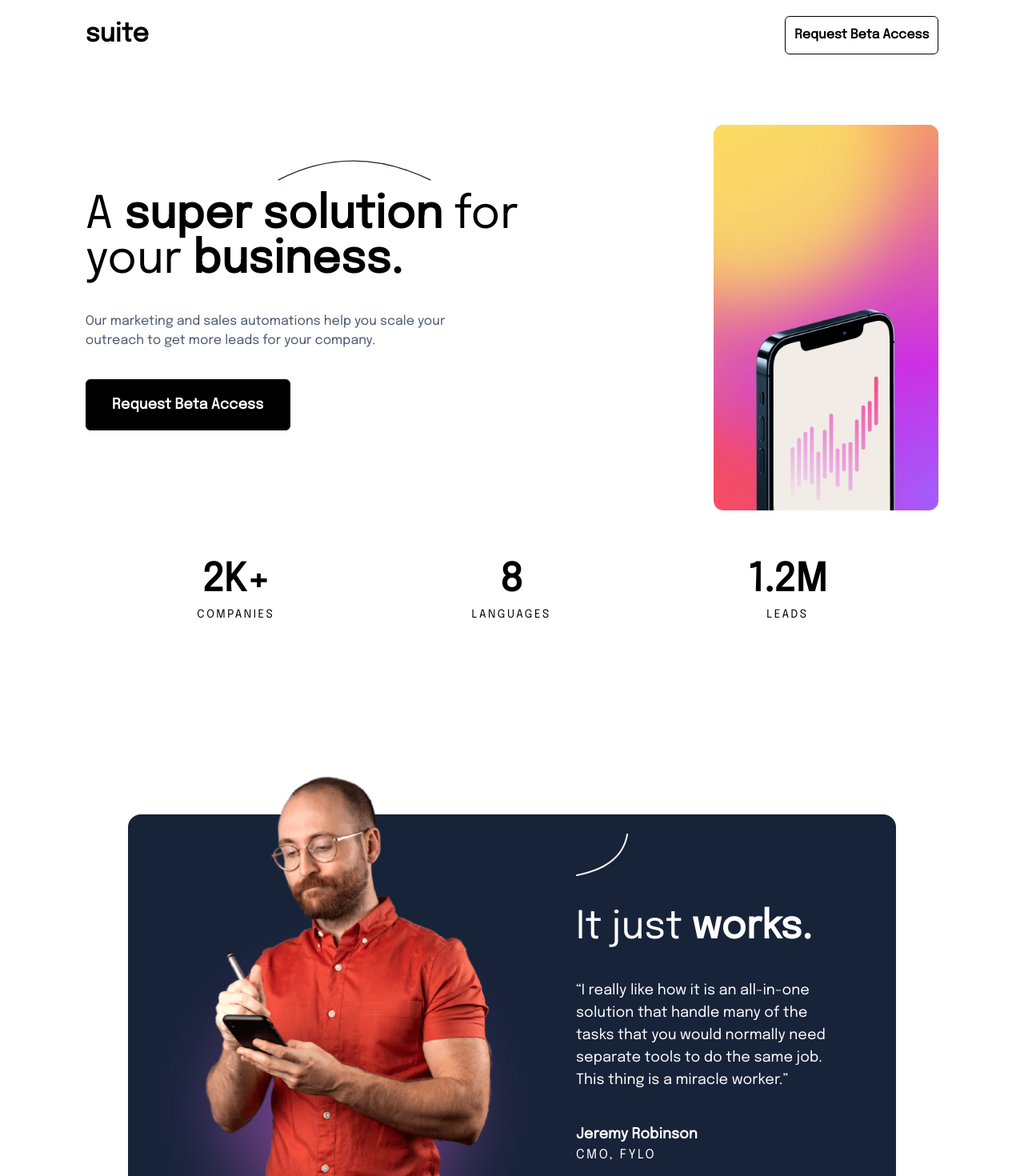
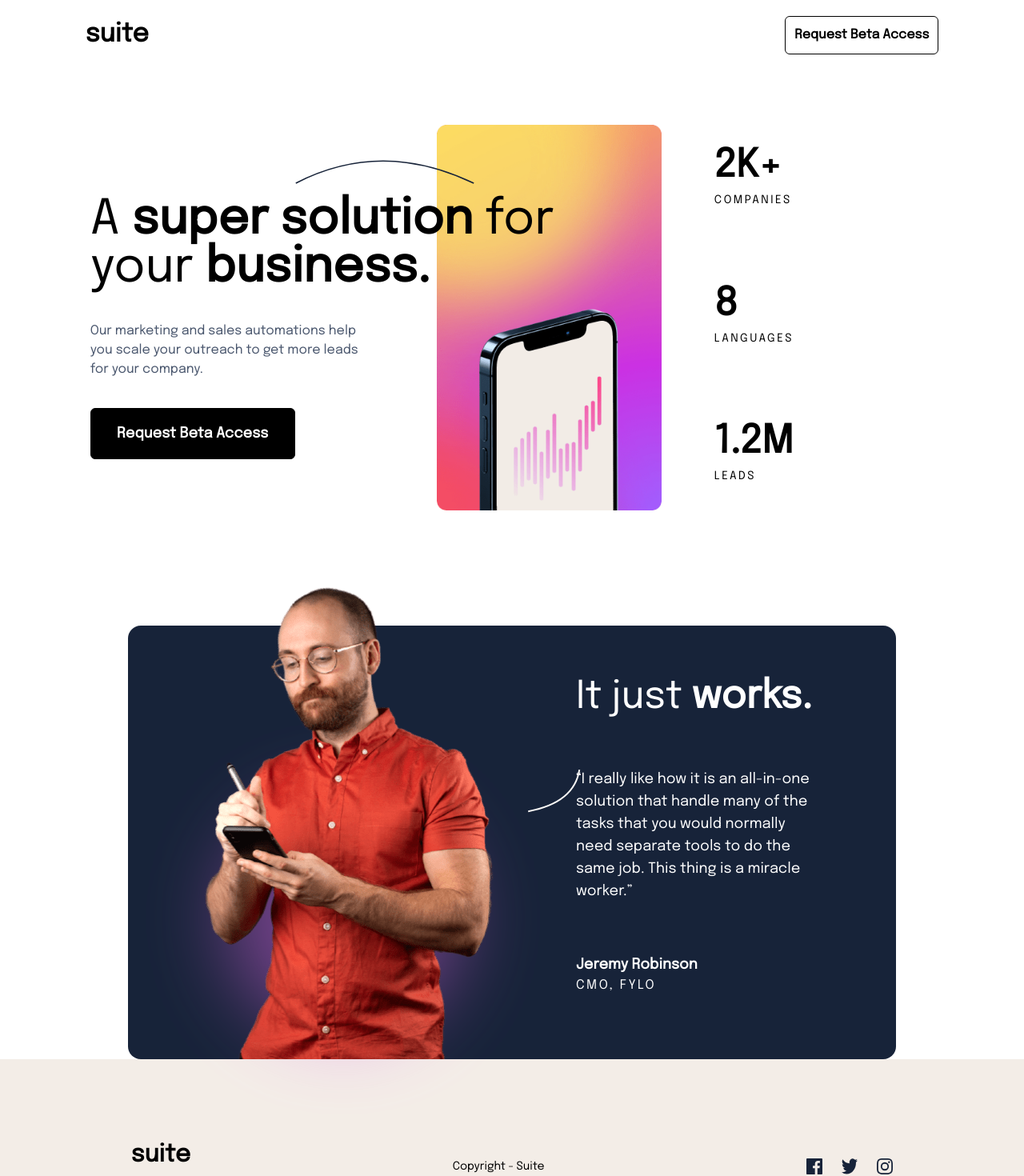
Before and after one commit to niclast7611/suite-landing-page, a React (Create React App) app: page / in a window 1280 px wide. Shown: the top 1470 px of the page at 80% size. Built offline with nearby package versions, Linux system fonts and the light colour scheme.

Commit message:
still need to figure out footer background

```diff
--- a/src/components/Card.js
+++ b/src/components/Card.js
@@ -20,8 +20,14 @@ export default function Card() {
         <img src={`${assetsPath}pattern-blur.svg`} alt="Purple Blur" />
       </div>
       <div className="flex flex-col text-center bg-[#172339] text-white justify-end h-[748px] md:h-[684px] space-y-10 pb-20 rounded-2xl lg:h-[542px]">
-        <div className="space-y-10 lg:w-4/12 lg:ml-auto lg:my-auto lg:text-left lg:mr-20">
-          <div className="">
+        <div className="absolute hidden lg:block top-1/3 left-[500px]">
+          <img
+            src={`${assetsPath}pattern-curved-line-2.svg`}
+            alt="Curved Line"
+          />
+        </div>
+        <div className="space-y-10 lg:w-4/12 lg:ml-auto lg:my-auto lg:text-left lg:mr-20 lg:space-y-16">
+          <div className="block lg:hidden">
             <img
               src={`${assetsPath}pattern-curved-line-2.svg`}
               alt="Curved Line"
@@ -30,7 +36,7 @@ export default function Card() {
           <div className="text-4xl lg:text-5xl">
             It just <span className="font-bold">works.</span>
           </div>
-          <div className="px-8 text-lg lg:px-0">
+          <div className="px-8 text-lg lg:px-0 lg:w-11/12">
             “I really like how it is an all-in-one solution that handle many of
             the tasks that you would normally need separate tools to do the same
             job. This thing is a miracle worker.”
--- a/src/components/HeroImageAndIntro.js
+++ b/src/components/HeroImageAndIntro.js
@@ -5,29 +5,30 @@ const assetsPath = process.env.PUBLIC_URL + "/assets/";
 export default function HeroImageAndIntro() {
   return (
     <>
-      <div className="flex flex-col w-11/12 mx-auto mt-8 mb-12 md:w-10/12 md:mb-16 space-y-9 md:flex-row">
-        <div className="space-y-9 md:absolute md:z-50 md:mt-20">
-          <div className="text-4xl md:text-[56px] md:leading-none md:w-4/6">
+      <div className="lg:mr-72 lg:ml-72 lg:flex lg:flex-row lg:mb-20">
+        <div className="flex flex-col w-11/12 mx-auto mt-8 mb-12 md:w-11/12 md:mb-16 space-y-9 md:flex-row lg:justify-around">
+          <div className="space-y-9 md:absolute md:z-50 md:mt-20 lg:ml-16">
+            <div className="text-4xl md:text-[56px] md:leading-none md:w-4/6 lg:w-7/12 lg:text-6xl">
               <img
-              className="pb-2 ml-36 w-36 md:w-48 md:ml-60 md:pb-4"
+                className="pb-2 ml-36 w-36 md:w-48 md:ml-60 md:pb-4 lg:w-56 lg:ml-64 "
                 src={`${assetsPath}pattern-curved-line-1.svg`}
                 alt="Black Curved Line"
               />
               A <span className="font-bold">super solution</span> for your
               <span className="font-bold"> business.</span>
             </div>
-          <div className="text-base text-[#49566D] md:w-1/2">
-            Our marketing and sales automations help you scale your outreach to
-            get more leads for your company.
+            <div className="text-base text-[#49566D] md:w-1/2 lg:w-1/3">
+              Our marketing and sales automations help you scale your outreach
+              to get more leads for your company.
             </div>
             <button
-            className="w-64 h-16 text-lg font-bold text-white bg-black border border-black rounded-md hover:bg-gradient-to-br from-[#A060FF] via-[#CB30E3] to-[#FFA84E]"
+              className="w-64 h-16 text-lg font-bold text-white bg-black border border-black rounded-md hover:bg-gradient-to-br from-[#A060FF] via-[#CB30E3] to-[#FFA84E] hover:border-transparent"
               type="button"
             >
               Request Beta Access
             </button>
           </div>
-        <div className="md:flex md:ml-auto">
+          <div className="md:flex md:ml-auto lg:ml-48">
             <img
               className="md:hidden"
               src={`${assetsPath}image-hero-landscape.png`}
@@ -40,7 +41,9 @@ export default function HeroImageAndIntro() {
             />
           </div>
         </div>
+
         <Stats />
+      </div>
     </>
   );
 }
--- a/src/components/NavBar.js
+++ b/src/components/NavBar.js
@@ -2,7 +2,7 @@ import React from "react";
 
 export default function NavBar() {
   return (
-    <div className="flex flex-row justify-between px-3 py-5 md:w-10/12 md:px-0 md:mx-auto ">
+    <div className="flex flex-row justify-between px-3 py-5 md:w-10/12 md:px-0 md:mx-auto lg:flex-around">
       <div className="text-[32px] font-bold">suite</div>
       <div>
         <button
--- a/src/components/Stats.js
+++ b/src/components/Stats.js
@@ -17,7 +17,7 @@ export default function Stats() {
   ];
 
   return (
-    <div className="flex flex-col mb-56 text-center space-y-7 md:space-y-0 md:flex-row md:justify-evenly md:mb-60">
+    <div className="flex flex-col mb-56 text-center space-y-7 md:space-y-0 md:flex-row md:justify-evenly md:mb-60 lg:flex-col lg:mb-0 lg:text-left">
       {statsObject.map((value) => {
         return (
           <div className="space-y-2">
```
Lines whose indentation alone changed are shown as unchanged.
